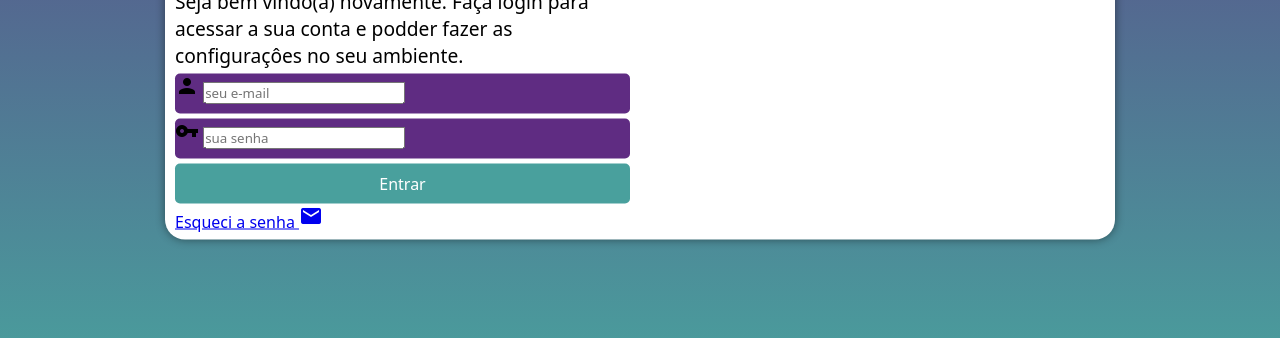
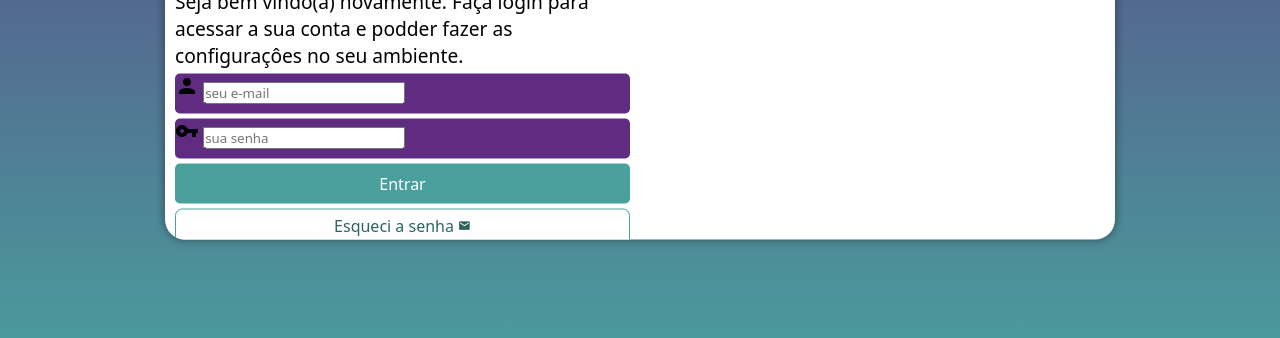
Before and after one commit to Paulo-Jrfc/projeto-login, a plain HTML site: page index.html in a window 1280 px wide. Shown: the part 418-756 px from the top of the page. Drawn offline with Linux system fonts and the light colour scheme.

Commit message:
Update index.html

```diff
--- a/index.html
+++ b/index.html
@@ -30,7 +30,7 @@
                         <label for="isenha">Senha: </label>
                     </div>
                     <input type="submit" value="Entrar">
-                    <a href="esqueci.html">
+                    <a href="esqueci.html" class="botao">
                         Esqueci a senha <i class="material-icons">mail</i>
                     </a>
                 </form>
```
